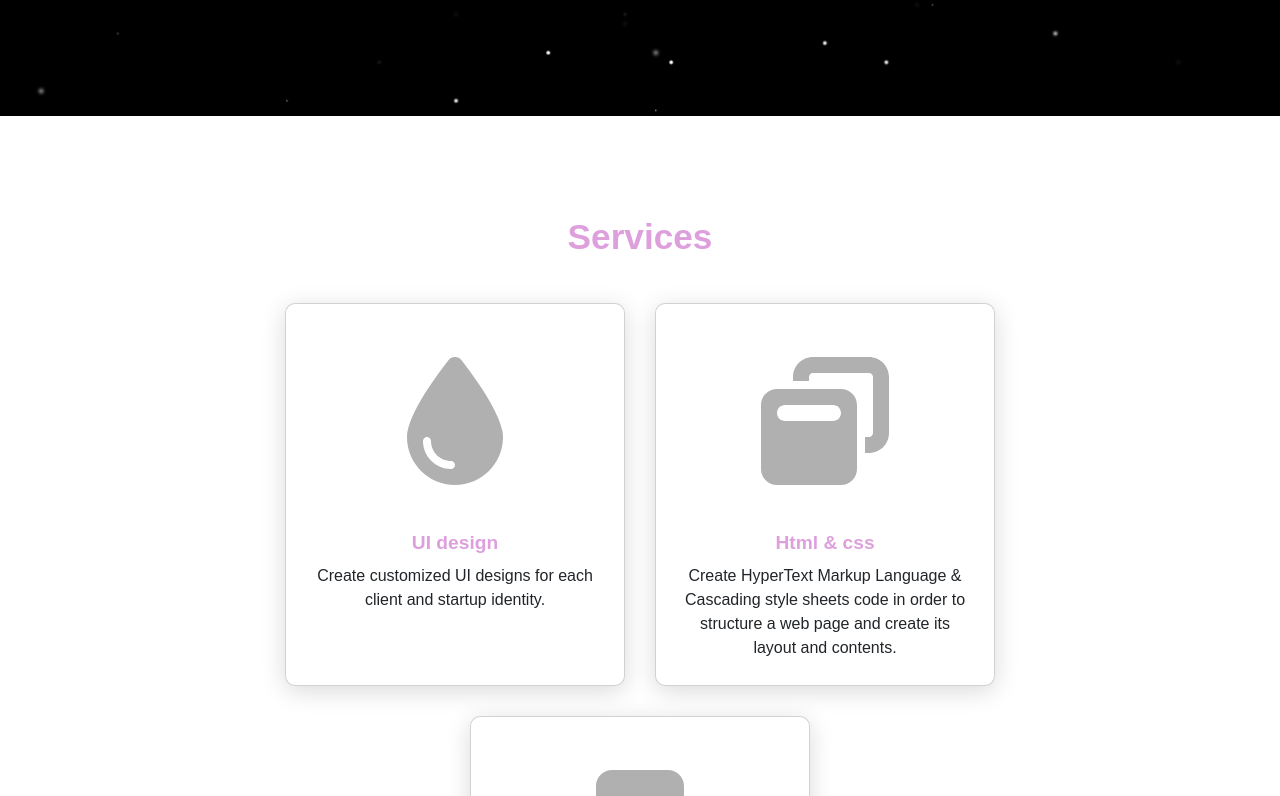
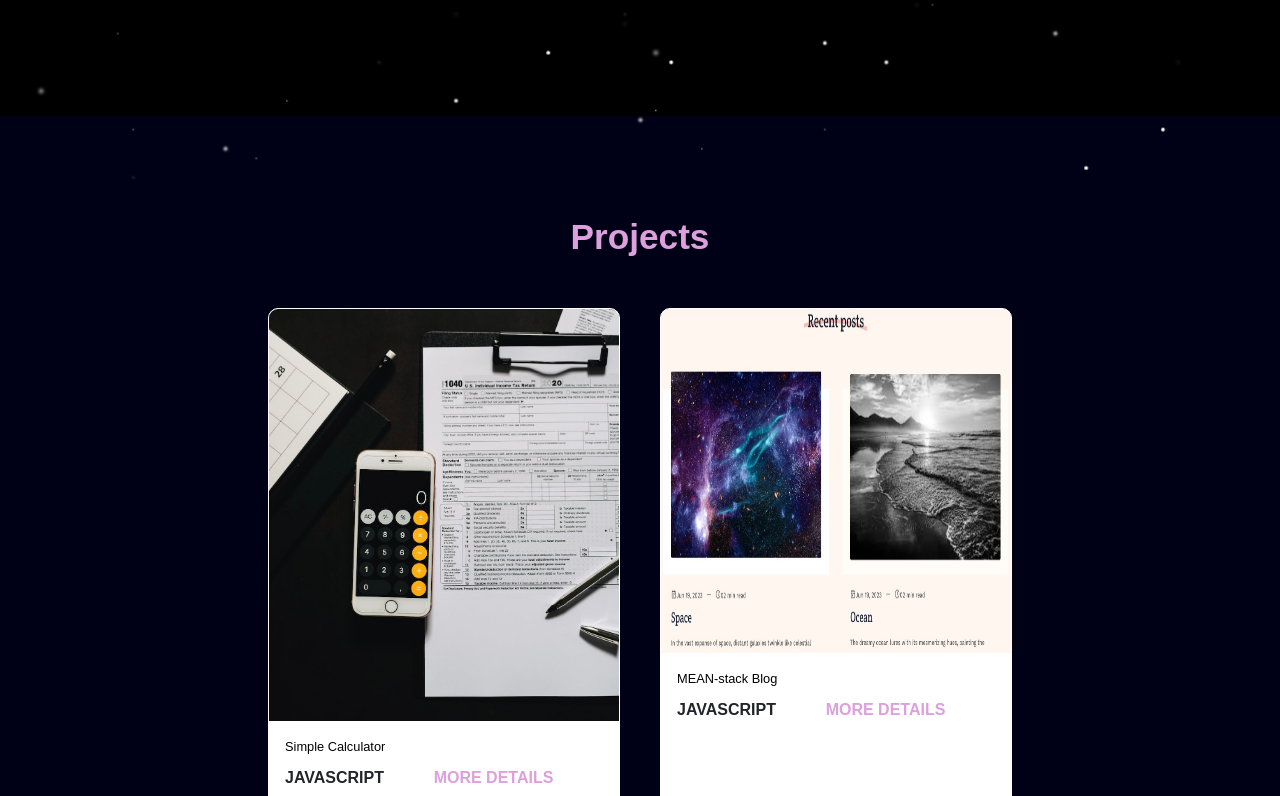
Before and after one commit to KareemMoataz02/Aws-resume-challenge, an Angular app in the folder front-end/: page /home in a window 1280 px wide. Shown: the part 684-1480 px from the top of the page. Built offline with nearby package versions, Linux system fonts and the light colour scheme; no server answers.

Commit message:
home.component.html

```diff
--- a/front-end/src/app/home/home.component.html
+++ b/front-end/src/app/home/home.component.html
@@ -12,7 +12,7 @@
         </div>
     </div>
 </section>
-<section class="cards" id="services">
+<!-- <section class="cards" id="services">
     <h2 class="title">Services</h2>
     <div class="content">
         <div class="card">
@@ -45,7 +45,7 @@
             </div>
         </div>
     </div>
-</section>
+</section> -->
 
 <section class="projects" id="projects">
     <h2 class="title">Projects</h2>
```
